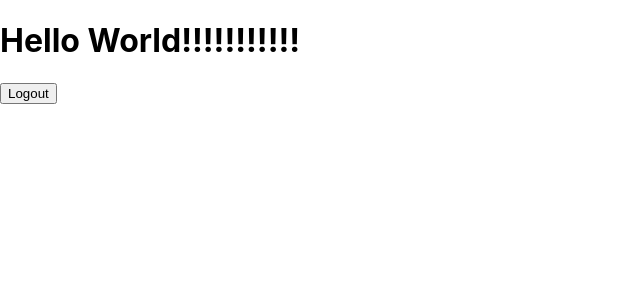
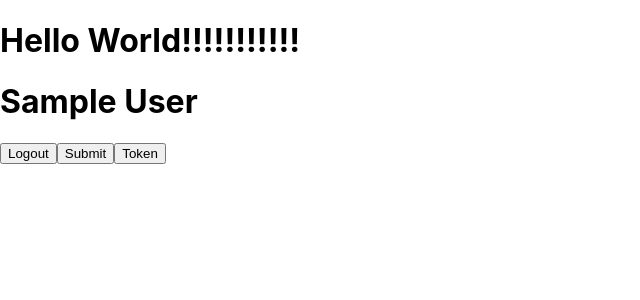
Before and after one commit to bwash15/capstone-flipside-options-dashboard, a React (Create React App) app in the folder Front_End/: page / in a window 1280 px wide. Shown: the top 300 px of the page, without its empty margins (0-640 px from the left). Built offline with nearby package versions, Linux system fonts and the light colour scheme; sample sign-in values are in the browser's storage; the HTML template or start-up script is replaced by a standard one.

Commit message:
Name added to Landing Page

```diff
--- a/Front_End/src/Views/LandingPage/index.js
+++ b/Front_End/src/Views/LandingPage/index.js
@@ -1,15 +1,50 @@
 import React from "react";
+import axios from "axios";
+import { useState, useEffect } from "react";
 
-function Home(){
+
+
+
+const Home = () =>{
 
     const logout =()=> {
         localStorage.clear();
         window.location.href = '/';
     };
 
+    const first = () =>{
+        try{
+            const u =localStorage.getItem("user");
+            const j = JSON.parse(u);
+            const i = j.firstName;
+            return i;
+        }
+        catch(e){
+            return e;
+        }
+    }
+
+    const last = () =>{
+        try{
+            const u =localStorage.getItem("user");
+            const j = JSON.parse(u);
+            const i = j.lastName;
+            return i;
+        }
+        catch(e){
+            return e;
+        }
+    }
+
+
     return(<div>
         <h1>Hello World!!!!!!!!!!!</h1>
+        <h1>{first()} {last()}</h1>
+        <h1>{localStorage.getItem("lastName")}</h1>
+        <h1>{localStorage.getItem("email")}</h1>
         <button onClick={logout}>Logout</button>
+        <button>Submit</button>
+        <button onClick={first}>Token</button>
     </div>);
 }
 
--- a/Front_End/src/Views/Login/index.js
+++ b/Front_End/src/Views/Login/index.js
@@ -1,15 +1,19 @@
-import { useState } from "react";
+import { useState, useEffect } from "react";
 import axios from "axios";
 import { Link } from "react-router-dom";
 import styles from "./styles.module.css";
 
-const Login = () => {
+export default function Login() {
 	const [data, setData] = useState({ email: "", password: "" });
 	const [error, setError] = useState("");
+
 
 	const handleChange = ({ currentTarget: input }) => {
 		setData({ ...data, [input.name]: input.value });
 	};
+
+
+
 
 	const handleSubmit = async (e) => {
 		e.preventDefault();
@@ -17,6 +21,14 @@ const Login = () => {
 			const url = "http://localhost:8080/api/auth";
 			const { data: res } = await axios.post(url, data);
 			localStorage.setItem("token", res.data);
+			localStorage.setItem("token", res.data);
+			console.log(res.user);
+			localStorage.setItem("user", JSON.stringify({
+				firstName: res.user.firstName,
+				lastName: res.user.lastName,
+				email: res.user.email,
+				_id:  res.user._id
+			}) )
 			window.location = "/";
 		} catch (error) {
 			if (
@@ -71,6 +83,4 @@ const Login = () => {
 			</div>
 		</div>
 	);
-};
-
-export default Login;
+}
```
Also changed, not shown: 2 other files (tests, documents, lock files or other folders).
